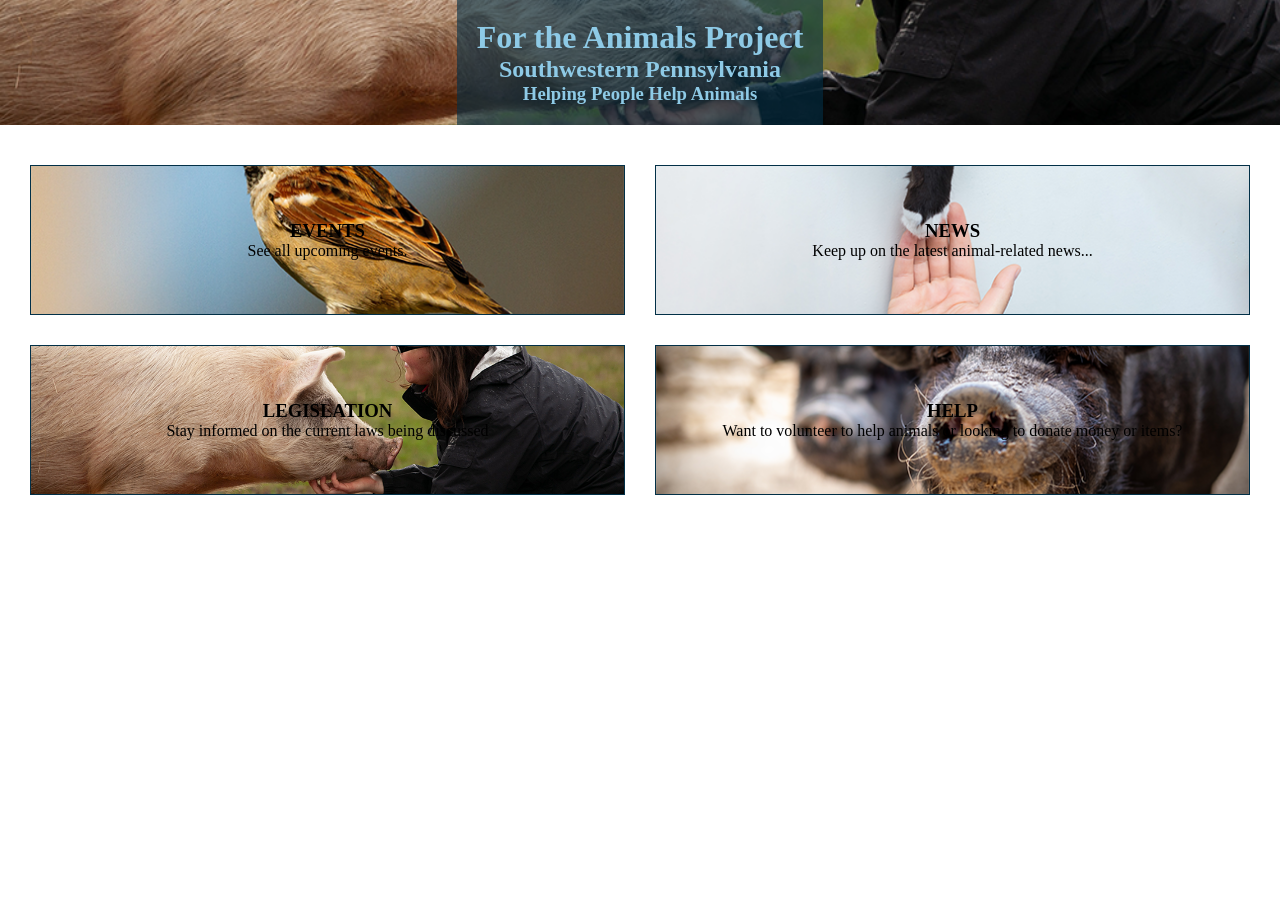
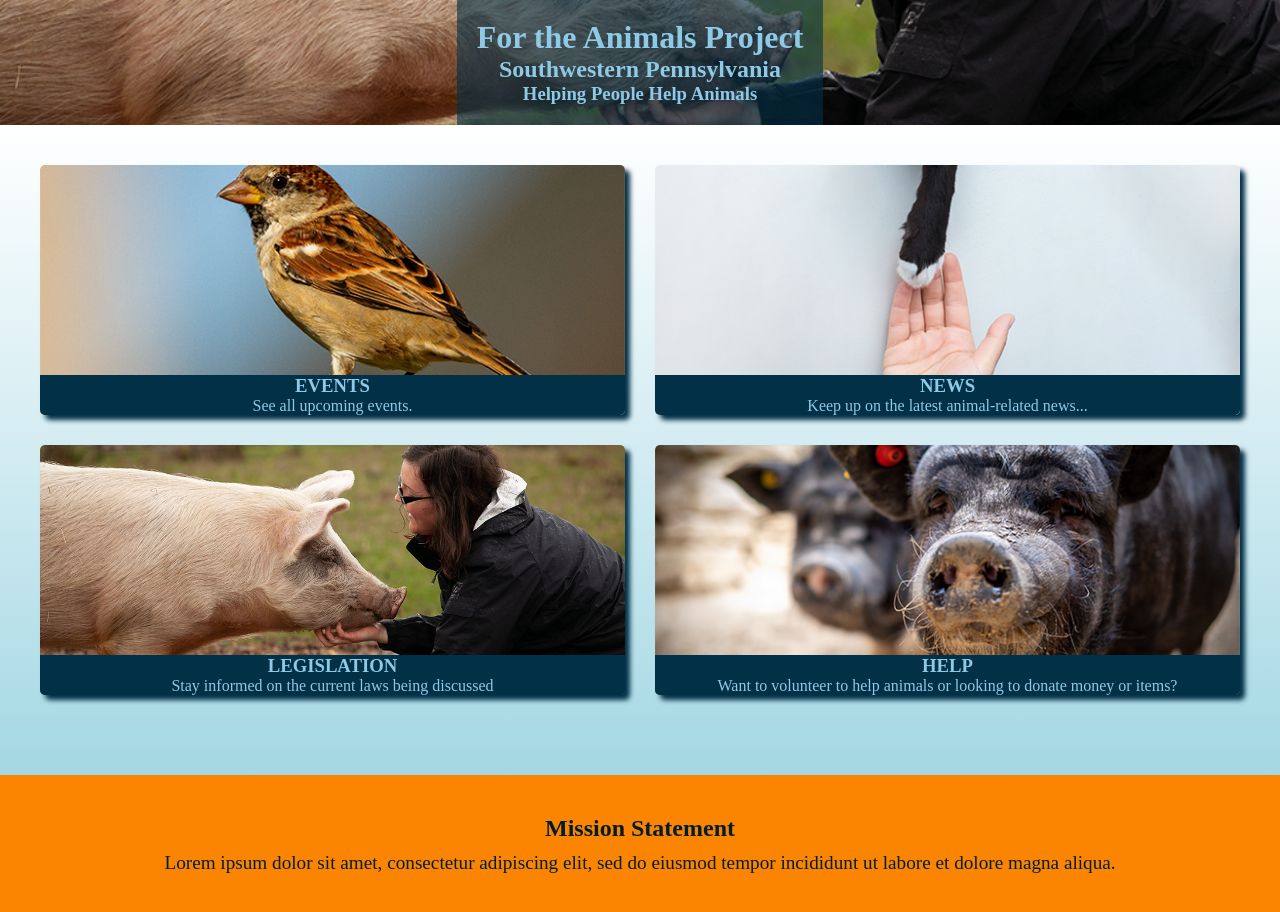
Before and after one commit to stardust2stardust/for-the-animals, a React (Create React App) app: page / in a window 1280 px wide. Shown: the part 280-1192 px from the top of the page. Before the commit the page ends 800 px from the top, so only its background shows below. Built offline with nearby package versions, Linux system fonts and the light colour scheme; data requests are answered from the project's data file.

Commit message:
add content to MissionStatement component

```diff
--- a/src/components/Category.js
+++ b/src/components/Category.js
@@ -19,8 +19,10 @@ const Category = ({ category }) => {
 
   return (
     <div className={animalImgClass}>
-      <h3>{categoryName}</h3>
-      <p>{categoryDescription}</p>
+      <div className="category-text">
+        <h3>{categoryName}</h3>
+        <p>{categoryDescription}</p>
+      </div>
     </div>
   );
 };
--- a/src/components/MissionStatement.js
+++ b/src/components/MissionStatement.js
@@ -1,3 +1,13 @@
-const MissionStatement = () => {};
+const MissionStatement = () => {
+  return (
+    <div className="mission-container">
+      <h3>Mission Statement</h3>
+      <p>
+        Lorem ipsum dolor sit amet, consectetur adipiscing elit, sed do eiusmod
+        tempor incididunt ut labore et dolore magna aliqua.{" "}
+      </p>
+    </div>
+  );
+};
 
 export default MissionStatement;
--- a/src/index.css
+++ b/src/index.css
@@ -4,6 +4,7 @@
 }
 
 :root {
+  --main-darkest: #021d2a;
   --main-dark: #023047;
   --main-med: #219ebc;
   --main-light: #8ecae6;
@@ -87,27 +88,43 @@ ul {
 /* - - - - MAIN SECTION - - - - */
 
 .main-container {
-  margin-top: 40px;
   display: flex;
   flex-direction: column;
   width: 100vw;
   justify-items: center;
-  padding: 0px 30px;
+
+  background: rgb(255, 255, 240);
+  background: linear-gradient(
+    0deg,
+    rgba(255, 255, 240, 1) 0%,
+    rgba(33, 158, 188, 0.5) 0%,
+    rgba(202, 232, 239, 1) 51%,
+    rgba(255, 255, 255, 1) 100%
+  );
 }
 
 .categories-grid {
   display: grid;
   grid-template-columns: 1fr 1fr;
   gap: 30px;
+  padding: 40px;
 }
 
 .home-category-box {
   display: flex;
-  flex-direction: column;
   justify-content: center;
-  border: 1px solid var(--main-dark);
-  height: 150px;
+  align-items: flex-end;
+  box-shadow: 5px 5px 5px var(--main-dark);
+  height: 250px;
+  border-radius: 5px;
+}
+
+.category-text {
   text-align: center;
+  width: 100%;
+  background-color: var(--main-dark);
+  color: var(--main-light);
+  border-radius: 0 0 5px 5px;
 }
 
 .bird-pic {
@@ -136,6 +153,24 @@ ul {
   background-repeat: no-repeat;
   background-size: cover;
   background-position: center;
+}
+
+.mission-container {
+  margin-top: 40px;
+  padding: 40px 80px;
+  background-color: var(--accent-med);
+  width: 100%;
+  text-align: center;
+  color: var(--main-darkest);
+}
+
+.mission-container > h3 {
+  font-size: 1.5rem;
+}
+
+.mission-container > p {
+  font-size: 1.2rem;
+  padding-top: 10px;
 }
 
 /* .small-image {
```
